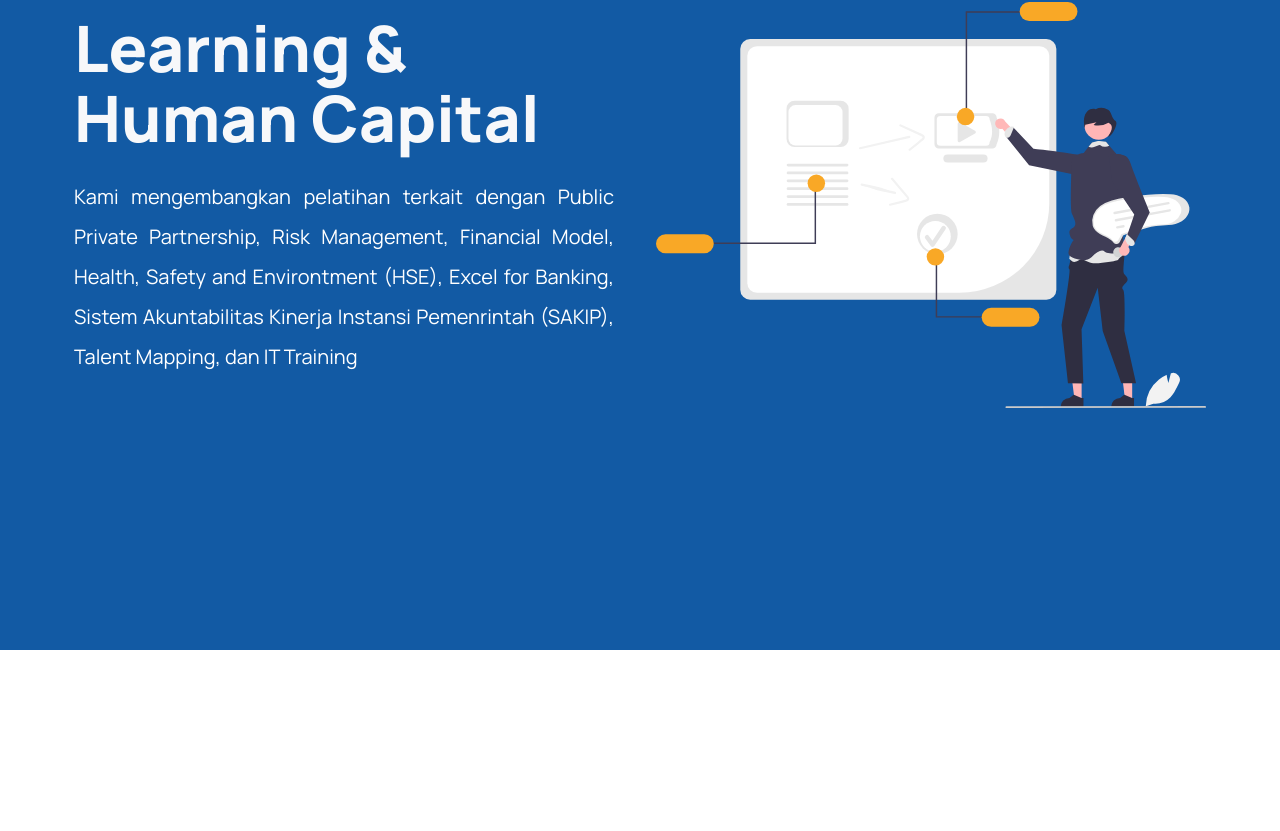
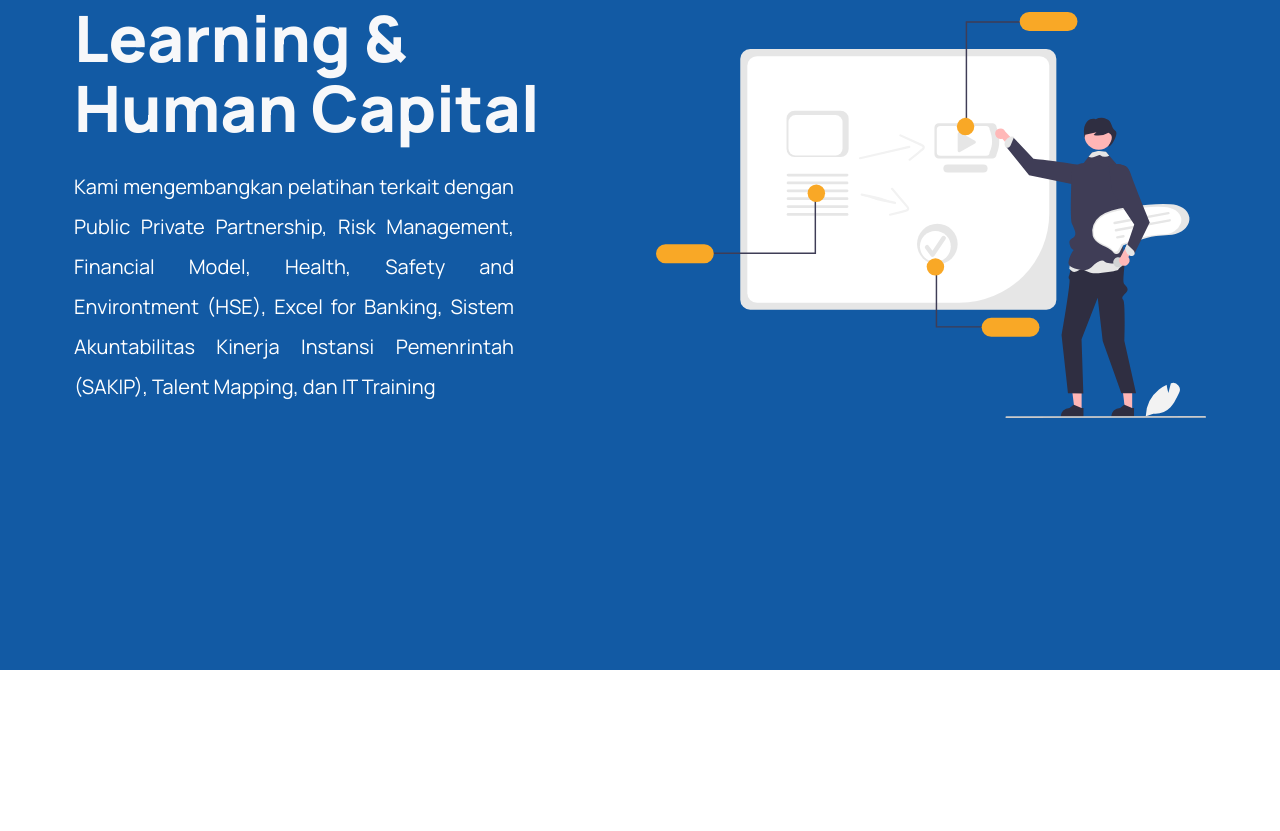
Before and after one commit to Raffiza/apta_landing, a React (Create React App) app: page / in a window 1280 px wide. Shown: the part 2169-3000 px from the top of the page. Built offline with nearby package versions, Linux system fonts and the light colour scheme.

Commit message:
fix : fix service section styling and font size

```diff
--- a/src/components/body/ServicesSection/ServiceContent/ServicesContentElements.js
+++ b/src/components/body/ServicesSection/ServiceContent/ServicesContentElements.js
@@ -4,7 +4,7 @@ import '../../../../App.css'
 export const ServicesWrapper = styled.div`
   display: grid;
   z-index: 1;
-  height: 860px;
+  height: 880px;
   width: 100%;
   margin-right: auto;
   margin-left: auto;
@@ -53,7 +53,7 @@ color: ${({lightText}) => (lightText ? '#f7f8fa' : '#010606')};
 
 @media screen and (max-width: 768px){
   text-align: center;
-
+  font-size: 3rem;
 }
 
 @media screen and (max-width: 480px){
@@ -61,7 +61,7 @@ color: ${({lightText}) => (lightText ? '#f7f8fa' : '#010606')};
 }
 `
 export const Subtitle = styled.p`
-  /* max-width: 440px; */
+  max-width: 440px;
   margin-bottom: 35px;
   font-size: 1.25rem;
   text-align: justify;
@@ -70,6 +70,7 @@ export const Subtitle = styled.p`
 
     @media screen and (max-width: 768px){
         text-align: center;
+        margin: auto;
     }
     @media screen and (max-width: 480px){
     font-size: 1rem;
@@ -78,7 +79,7 @@ export const Subtitle = styled.p`
 export const ImgWrap = styled.div`
 max-width: 550px;
 height: 100%;
-margin: 0;
+margin: auto;
 
 @media screen and (max-width: 768px){
     max-width: 400px;
```
